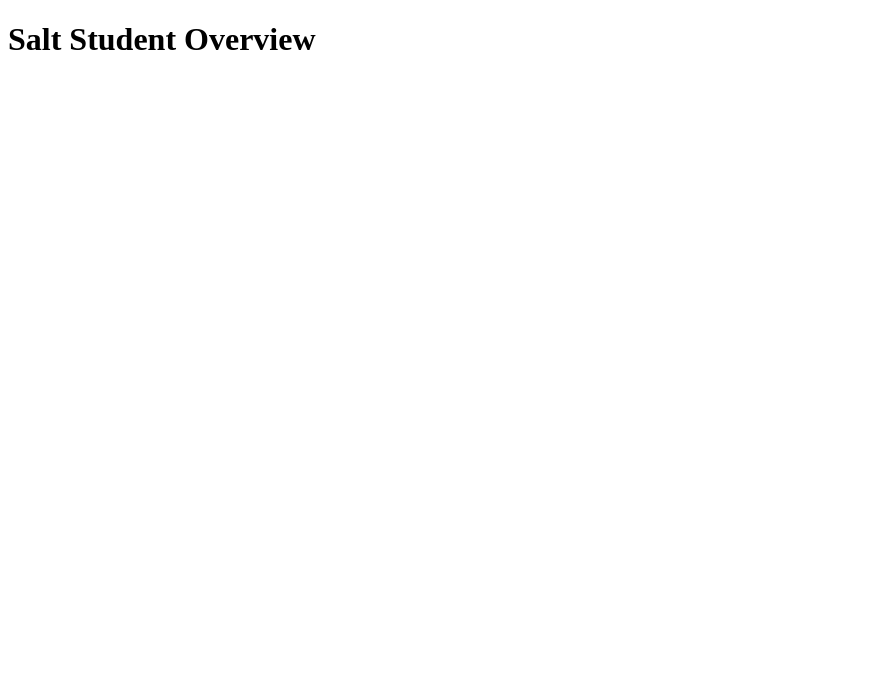
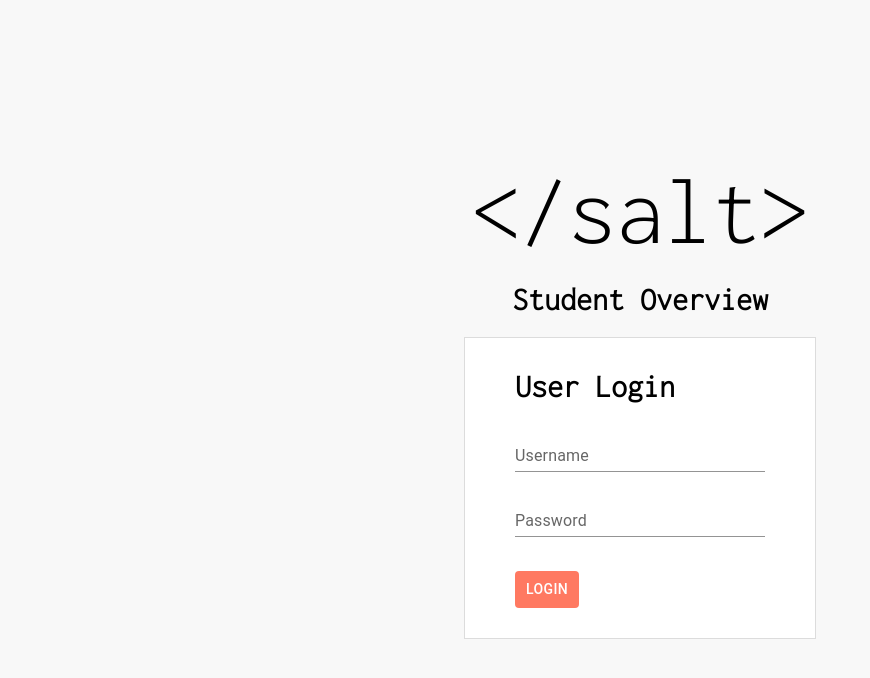
Before and after one commit to RobArkesteijn/Salt-Student-Overview, a React (Create React App) app in the folder frontend/: page /login in a window 1280 px wide. Shown: the top 678 px of the page, without its empty margins (0-870 px from the left). Built offline with nearby package versions, Linux system fonts and the light colour scheme.

Commit message:
Created login page with animations

```diff
--- a/frontend/src/App.tsx
+++ b/frontend/src/App.tsx
@@ -1,9 +1,10 @@
 import React from 'react';
+import Login from './components/Login/Login';
 import './App.scss';
 
 function App() {
   return (
-    <h1>Salt Student Overview</h1>
+    <Login/>
   );
 }
 
--- /dev/null
+++ b/frontend/src/components/Login/Login.scss
@@ -0,0 +1,106 @@
+@import url('https://fonts.googleapis.com/css2?family=Inconsolata:wght@300&display=swap');
+
+body {
+  font-family: 'Inconsolata', monospace;
+  background-color: #f8f8f8;
+  overflow: hidden;
+}
+
+span {
+  font-family: 'Inconsolata', monospace;
+  position: relative;
+}
+
+.content {
+  display: flex;
+  justify-content: center;
+  flex-direction: column;
+  align-items: center;
+  position: absolute;
+  top: 0px;
+  left: 0px;
+  bottom: 0px;
+  right: 0px;
+  animation: 3s content;
+}
+
+@keyframes content {
+  0% {
+    top: 250px;
+  }
+  75% {
+    top: 250px;
+  }
+  100% {
+    top: 0px;
+  }
+}
+
+.title {
+  animation: 3s ease 0s normal forwards 1 title;
+}
+
+@keyframes title {
+  0% {
+    opacity: 0;
+    transform: translate3d(0,40px,0);
+  }
+  80% {
+    opacity: 0;
+    transform: translate3d(0,40px,0);
+  }
+  100% {
+    opacity: 100;
+    transform: translate3d(0,0,0)
+  }
+}
+
+.login {
+  display: flex;
+  justify-content: space-evenly;
+  flex-direction: column;
+  background-color: white;
+  border: 1px solid rgb(220, 220, 220);
+  animation: 3.8s ease 0s normal forwards 1 login;
+  padding: 10px 50px 30px 50px;
+  width: 250px;
+}
+
+@keyframes login {
+  0% {
+    opacity: 0;
+  }
+  80% {
+    opacity: 0;
+  }
+  100% {
+    opacity: 100%;
+  }
+}
+
+.loginForm {
+  display: flex;
+  flex-direction: column;
+}
+
+.custom-type-animation-cursor::after {
+  content: '|';
+  top: -5px;
+  animation: cursor 1.1s infinite step-start;
+  position: absolute;
+}
+
+@keyframes cursor {
+  50% {
+    opacity: 0;
+  }
+}
+
+.loginButton {
+  background-color: black;
+}
+
+.loginButtonDiv {
+  display: flex;
+  width: 100%;
+}
--- /dev/null
+++ b/frontend/src/components/Login/Login.tsx
@@ -0,0 +1,95 @@
+import React from "react";
+import './Login.scss';
+import { TypeAnimation } from "react-type-animation";
+import { styled, TextField, Button } from "@mui/material";
+
+const CssTextField = styled(TextField) ({
+  '& label.Mui-focused': {
+    color: "black",
+  },
+  '& .MuiInput-underline:after': {
+    borderBottomColor: "#ff7961",
+  },
+  '& .MuiOutlinedInput-root': {
+    '& fieldset': {
+      borderColor: "black",
+    },
+    '&.Mui-focused fieldset': {
+      borderColor: "#ff7961",
+    },
+  },
+});
+
+const LoginButton = styled(Button) ({
+  "&.MuiButton-root": {
+    backgroundColor: "#ff7961"
+  },
+  "&.MuiButton-text": {
+    color: "white"
+  },
+});
+
+const Login = () => {
+  const ref = React.createRef<HTMLSpanElement>();
+  const CURSOR_CLASS_NAME = 'custom-type-animation-cursor';
+
+  const showCursorAnimation = (show: boolean) => {
+    if (!ref.current) {
+      return;
+    }
+
+    const el = ref.current;
+
+    if (show) {
+      el.classList.add(CURSOR_CLASS_NAME);
+    } else {
+      el.classList.remove(CURSOR_CLASS_NAME);
+    }
+  };
+
+  return (
+    <div className='content'>
+      <TypeAnimation
+        ref={ref}
+        cursor={false}
+        className={CURSOR_CLASS_NAME}
+        sequence={[
+          '<',
+          100,
+          '</',
+          50,
+          '</slat',
+          200,
+          '</salt',
+          500,
+          '</salt>',
+          () => showCursorAnimation(false)
+        ]}
+        speed={1}
+        style={{
+          fontSize: '6em',
+        }}
+      />
+
+      <h1 className='title'>Student Overview</h1>
+
+      <div className='login'>
+        <h1>User Login</h1>
+        <div className='loginForm'>
+          <CssTextField label="Username" id="custom-css-outlined-input" variant="standard"/>
+        </div>
+        <br />
+        <div className='loginForm'>
+          <CssTextField label="Password" id="custom-css-outlined-input" variant="standard"/>
+        </div>
+        <br />
+        <br />
+        <div className='loginButtonDiv'>
+          <LoginButton>Login</LoginButton>
+        </div>
+      </div>
+    </div>
+  );
+};
+
+export default Login;
```
Also changed, not shown: frontend/package.json (+7 -2 lines), 1 other file (tests, documents, lock files or other folders).
